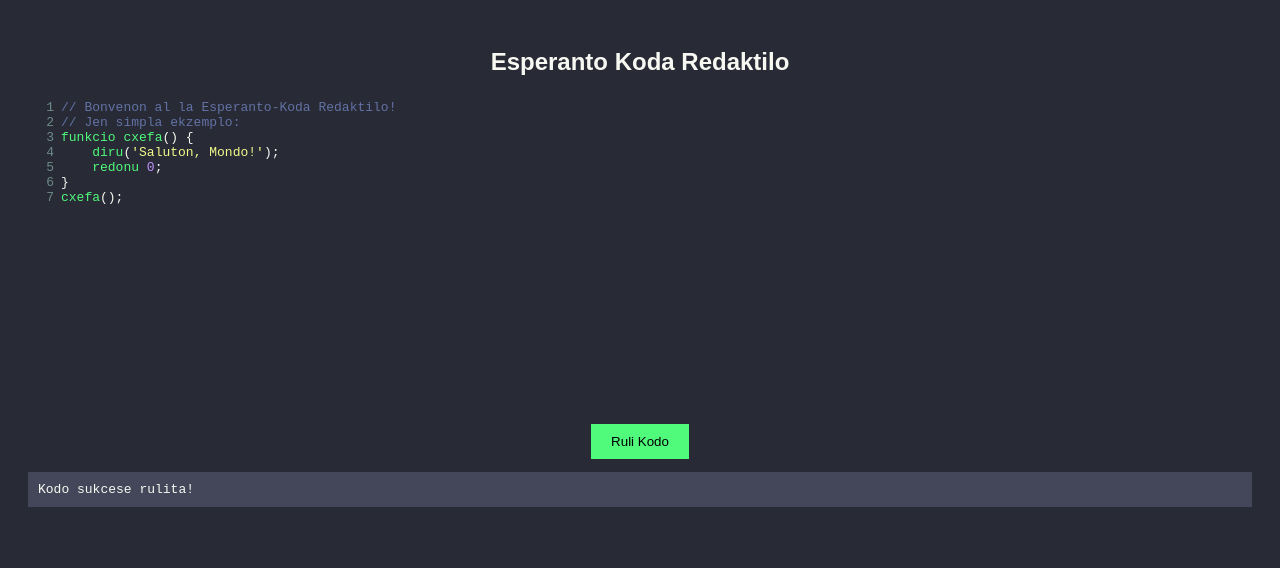
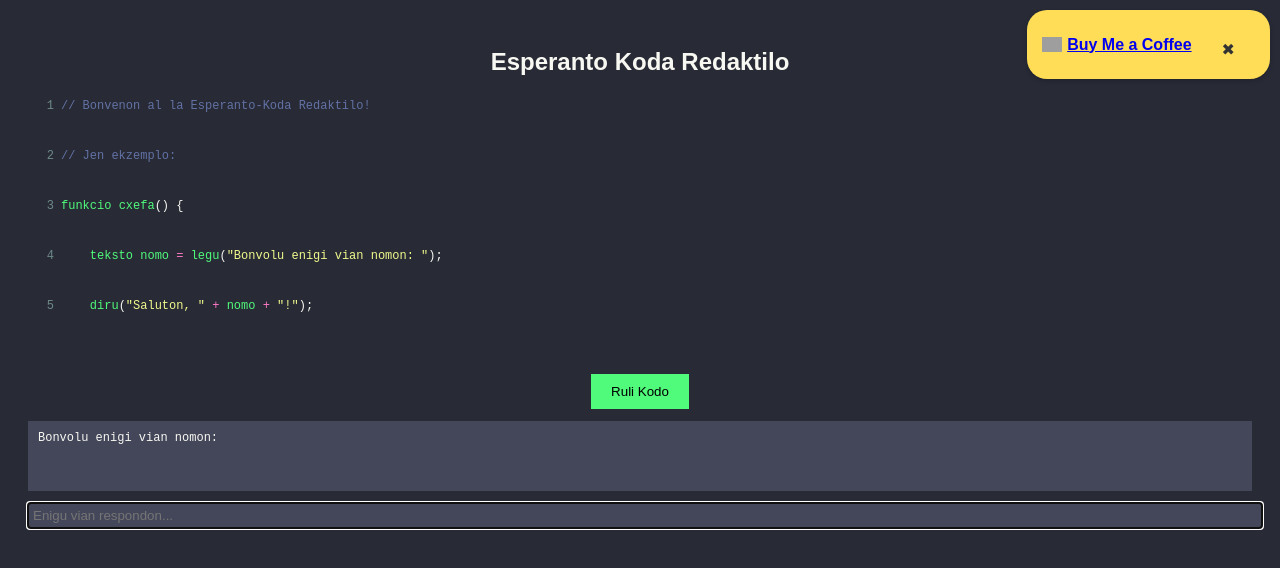
Before and after one commit to ErenErdogan46/kodo-esperanto, a plain HTML site: page index.html in a window 1280 px wide. Both pictures are taken after a click on the button "Ruli Kodo". Drawn offline with nearby package versions, Linux system fonts and the light colour scheme; grey boxes are pictures that could not be loaded.

Commit message:
Update index.html

```diff
--- a/index.html
+++ b/index.html
@@ -4,53 +4,170 @@
     <meta charset="UTF-8">
     <meta name="viewport" content="width=device-width, initial-scale=1.0">
     <title>Esperanto Koda Redaktilo</title>
+
+    <!-- CodeMirror Kütüphaneleri -->
     <script src="https://cdnjs.cloudflare.com/ajax/libs/codemirror/5.65.14/codemirror.min.js"></script>
     <link rel="stylesheet" href="https://cdnjs.cloudflare.com/ajax/libs/codemirror/5.65.14/codemirror.min.css">
     <link rel="stylesheet" href="https://cdnjs.cloudflare.com/ajax/libs/codemirror/5.65.14/theme/dracula.css">
     <script src="https://cdnjs.cloudflare.com/ajax/libs/codemirror/5.65.14/mode/javascript/javascript.min.js"></script>
+
     <style>
-        body { font-family: Arial, sans-serif; text-align: center; padding: 20px; background: #282a36; color: #f8f8f2; }
-        #editor { width: 80%; height: 300px; border: 1px solid #ccc; margin: 0 auto; }
-        .CodeMirror { height: 300px; text-align: left; }
-        button { margin-top: 10px; padding: 10px 20px; background: #50fa7b; border: none; cursor: pointer; color: black; }
-        pre { background: #44475a; padding: 10px; text-align: left; color: #f8f8f2; }
+        body {
+            font-family: Arial, sans-serif;
+            text-align: center;
+            padding: 20px;
+            background: #282a36;
+            color: #f8f8f2;
+        }
+        #buyMeCoffee {
+            position: fixed;
+            top: 10px;
+            right: 10px;
+            background: #ffdd57;
+            color: #333;
+            padding: 10px 15px;
+            border-radius: 20px;
+            font-weight: bold;
+            cursor: pointer;
+            display: flex;
+            align-items: center;
+            box-shadow: 0px 2px 5px rgba(0, 0, 0, 0.2);
+        }
+        #buyMeCoffee img {
+            width: 20px;
+            margin-right: 5px;
+        }
+        #closeCoffee {
+            background: transparent;
+            border: none;
+            font-size: 16px;
+            margin-left: 10px;
+            cursor: pointer;
+            color: #333;
+        }
+        #editor {
+            width: 80%;
+            height: 250px;
+            border: 1px solid #ccc;
+            margin: 0 auto;
+        }
+        .CodeMirror {
+            height: 250px;
+            text-align: left;
+            font-size: 12px;
+            line-height: 1;
+        }
+        button {
+            margin-top: 10px;
+            padding: 10px 20px;
+            background: #50fa7b;
+            border: none;
+            cursor: pointer;
+            color: black;
+        }
+        pre {
+            background: #44475a;
+            padding: 10px;
+            text-align: left;
+            color: #f8f8f2;
+            min-height: 50px;
+            white-space: pre-wrap;
+            font-size: 12px;
+        }
+        input {
+            background: #44475a;
+            color: #f8f8f2;
+            border: none;
+            padding: 5px;
+            width: 100%;
+        }
     </style>
 </head>
 <body>
+    <div id="buyMeCoffee">
+        <img src="https://cdn-icons-png.flaticon.com/512/873/873120.png" alt="☕">
+        <a href="https://www.buymeacoffee.com/YOUR_USERNAME" target="_blank">Buy Me a Coffee</a>
+        <button id="closeCoffee">✖</button>
+    </div>
+
     <h2>Esperanto Koda Redaktilo</h2>
     <textarea id="editor"></textarea>
     <br>
     <button onclick="runCode()">Ruli Kodo</button>
     <pre id="output"></pre>
+    <input id="inputField" type="text" placeholder="Enigu vian respondon..." style="display:none;" />
 
     <script>
+        document.getElementById("closeCoffee").addEventListener("click", function() {
+            document.getElementById("buyMeCoffee").style.display = "none";
+        });
+
         var editor = CodeMirror.fromTextArea(document.getElementById("editor"), {
             lineNumbers: true,
             mode: "javascript",
             theme: "dracula"
         });
 
-        editor.setValue("// Bonvenon al la Esperanto-Koda Redaktilo!\n" +
-                        "// Jen simpla ekzemplo:\n" +
-                        "funkcio cxefa() {\n" +
-                        "    diru('Saluton, Mondo!');\n" +
-                        "    redonu 0;\n" +
-                        "}\n" +
-                        "cxefa();");
+        editor.setValue(`// Bonvenon al la Esperanto-Koda Redaktilo!
+// Jen ekzemplo:
+funkcio cxefa() {
+    teksto nomo = legu("Bonvolu enigi vian nomon: ");
+    diru("Saluton, " + nomo + "!");
+    redonu 0;
+}
+cxefa();`);
 
         function esperantoToJS(code) {
             return code
-                .replace(/funkcio\s+([a-zA-Z_][a-zA-Z0-9_]*)\s*\(/g, "function $1(") // Funkcio → function
-                .replace(/diru\s*\((.*?)\);/g, "console.log($1);") // diru → console.log
-                .replace(/redonu/g, "return"); // redonu → return
+                .replace(/funkcio\s+([a-zA-Z_][a-zA-Z0-9_]*)\s*\(/g, "async function $1(")
+                .replace(/diru\s*\((.*?)\);/g, "console.log($1);")
+                .replace(/redonu/g, "return")
+                .replace(/cxefa/g, "main")
+                .replace(/\bvera\b/g, "true")
+                .replace(/\bmalvera\b/g, "false")
+                .replace(/\bentjera\b/g, "let")
+                .replace(/\bdecimalo\b/g, "let")
+                .replace(/\blitero\b/g, "let")
+                .replace(/\bteksto\b/g, "let")
+                .replace(/legu\s*\((.*?)\);/g, "await getUserInput($1);")
+                .replace(/main\(\);/g, "await main();");
         }
 
-        function runCode() {
+        function getUserInput(promptText) {
+            return new Promise(resolve => {
+                document.getElementById("output").innerText += promptText + "\n";
+                let inputField = document.getElementById("inputField");
+                inputField.style.display = "block";
+                inputField.focus();
+                inputField.onkeydown = function(event) {
+                    if (event.key === "Enter") {
+                        resolve(inputField.value);
+                        inputField.style.display = "none";
+                        document.getElementById("output").innerText += "→ " + inputField.value + "\n";
+                        inputField.value = "";
+                    }
+                };
+            });
+        }
+
+        async function runCode() {
             let code = editor.getValue();
             let jsCode = esperantoToJS(code);
             try {
-                let output = new Function(jsCode)();
-                document.getElementById("output").innerText = output ?? "Kodo sukcese rulita!";
+                let outputElement = document.getElementById("output");
+                outputElement.innerText = "";
+                let originalConsoleLog = console.log;
+                let outputText = "";
+
+                console.log = function(message) {
+                    outputText += message + "\n";
+                    outputElement.innerText = outputText;
+                };
+
+                let asyncFunction = new Function(`return (async () => {${jsCode}})()`);
+                await asyncFunction();
+
+                console.log = originalConsoleLog;
             } catch (error) {
                 document.getElementById("output").innerText = "Eraro: " + error.message;
             }
```
